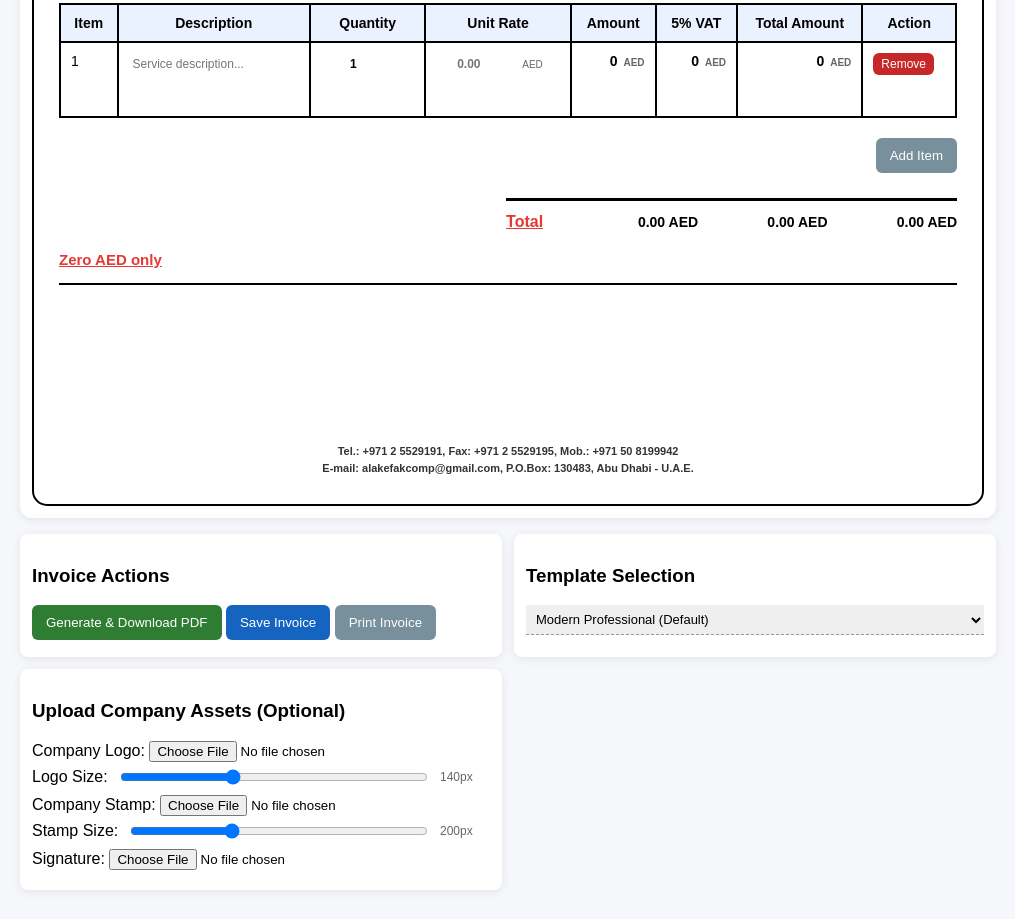
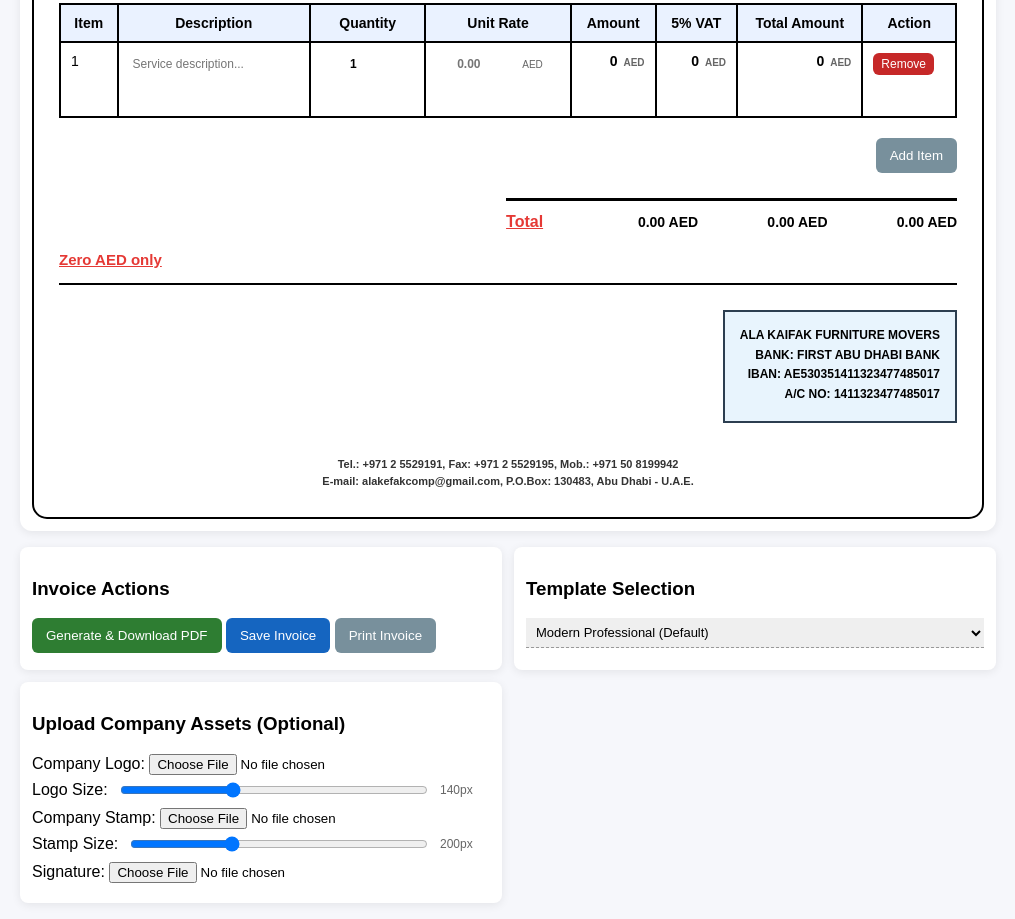
Before and after one commit to alakefakcomp/alakefak-invoices, a plain HTML site: page index.html in a window 1280 px wide. Shown: the part 608-1527 px from the top of the page, without its empty margins (132-1147 px from the left). Drawn offline with nearby package versions, Linux system fonts and the light colour scheme.

Commit message:
RESTORE: Added back bank details box to match reference invoice exactly

```diff
--- a/index.html
+++ b/index.html
@@ -163,7 +163,12 @@
                         </div>
 
                         <div class="bank-details">
-                            <!-- Bank details removed as requested -->
+                            <div class="bank-info-box">
+                                <div><strong>ALA KAIFAK FURNITURE MOVERS</strong></div>
+                                <div><strong>BANK: FIRST ABU DHABI BANK</strong></div>
+                                <div><strong>IBAN: AE530351411323477485017</strong></div>
+                                <div><strong>A/C NO: 1411323477485017</strong></div>
+                            </div>
                         </div>
                     </div>
 
--- a/styles.css
+++ b/styles.css
@@ -70,7 +70,7 @@ body { font-family: Arial, Helvetica, sans-serif; margin: 0; color: #000; backgr
 .signature-line img { max-height: 70px; max-width: 140px; object-fit: contain; }
 
 .bank-details { text-align: right; }
-.bank-info-box { padding: 15px; font-size: 12px; line-height: 1.4; font-weight: bold; }
+.bank-info-box { border: 2px solid #2c3e50; padding: 15px; background: #e8f4fd; font-size: 12px; line-height: 1.4; font-weight: bold; }
 .bank-info-box div { margin-bottom: 3px; }
 
 /* Contact Information */
```
